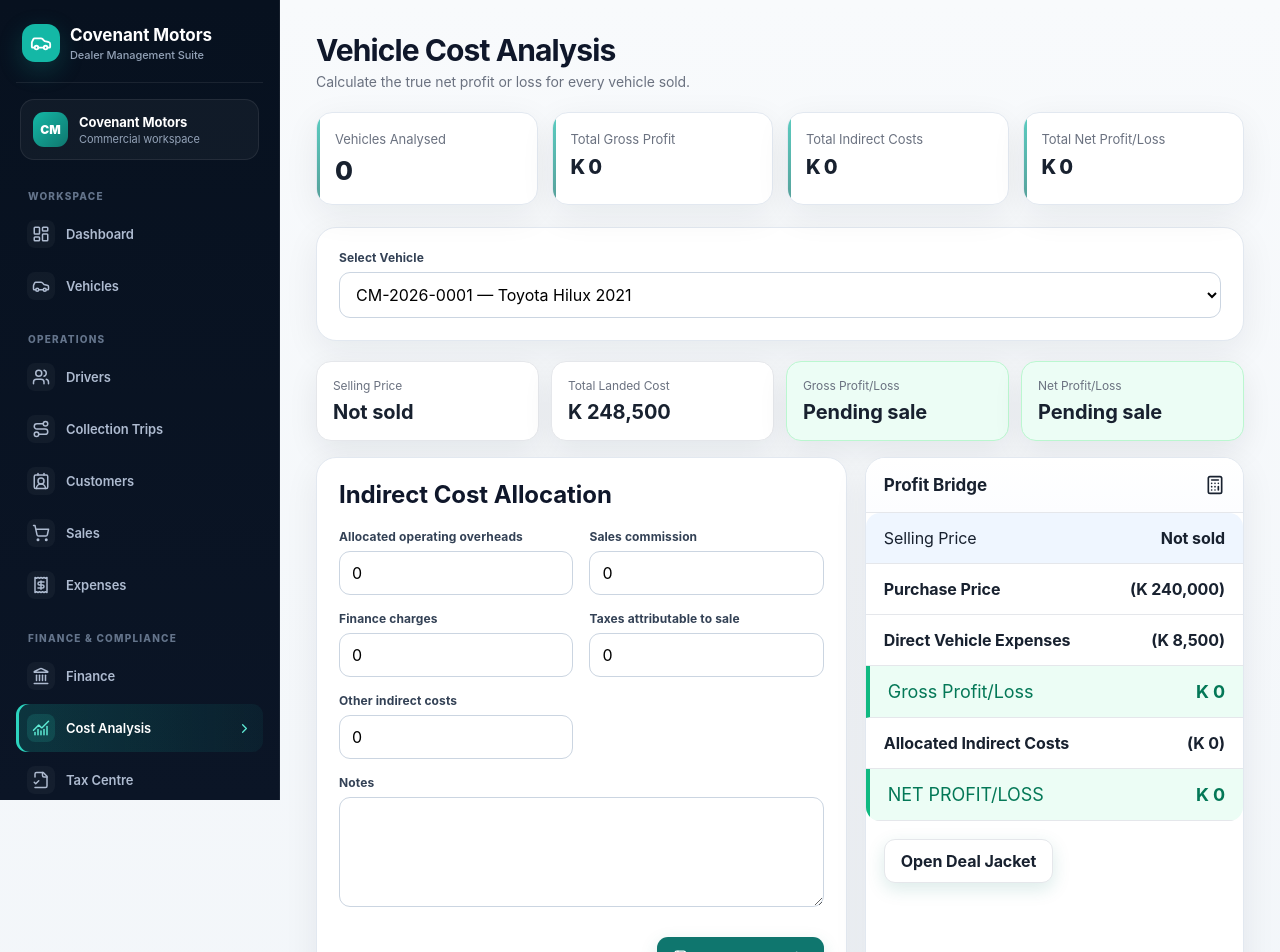
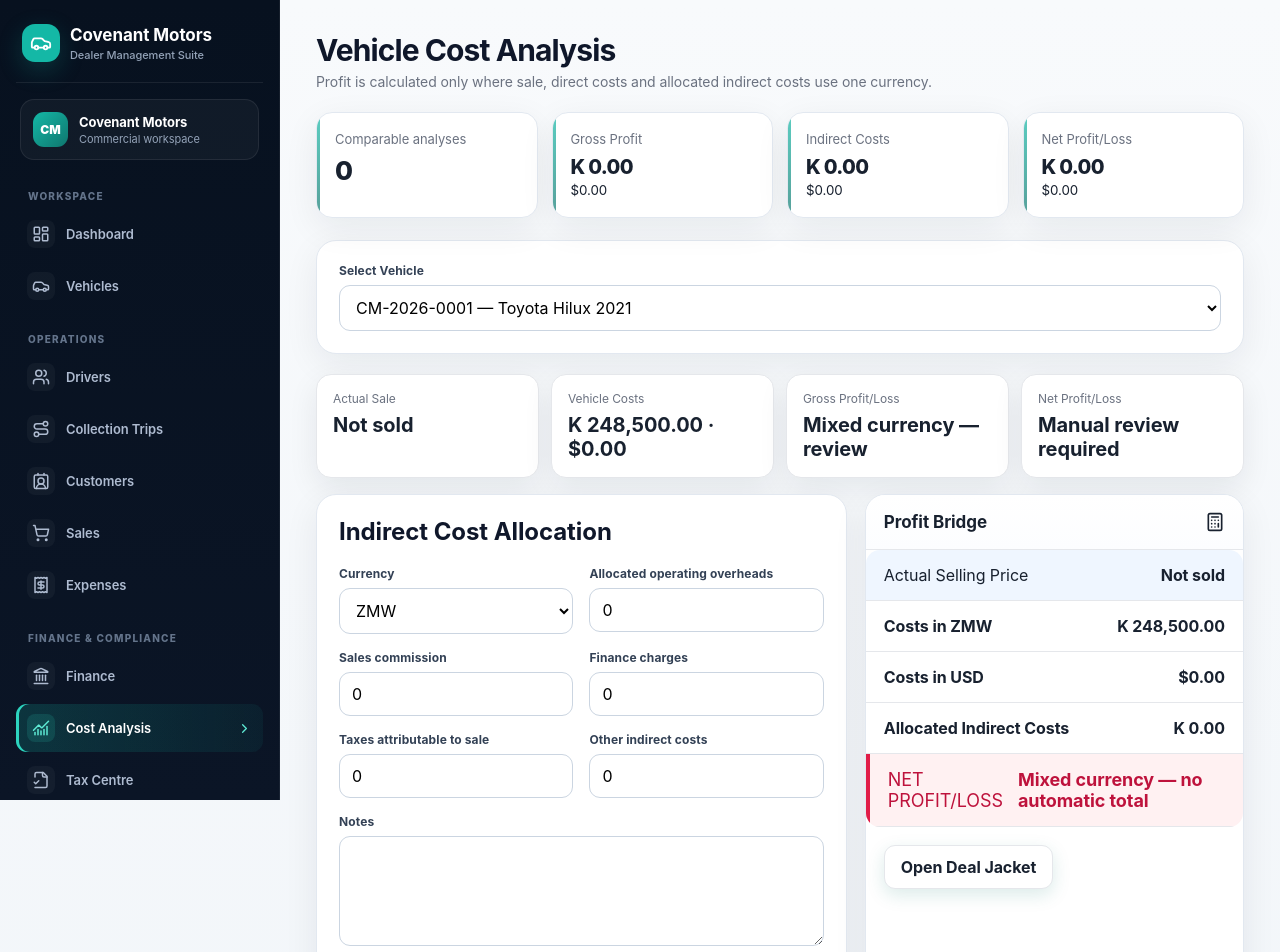
Before and after one commit to UpeLungu/covenant-motors, a Next.js app: page /cost-analysis in a window 1280 px wide. Shown: the top 952 px of the page. Built offline with nearby package versions, Linux system fonts and the light colour scheme.

Commit message:
Make cost analysis currency-safe

```diff
--- a/app/cost-analysis/page.tsx
+++ b/app/cost-analysis/page.tsx
@@ -6,18 +6,20 @@ import {loadVehicles} from "@/lib/vehicle-store";
 import {loadSales} from "@/lib/sales-store";
 import {loadVehicleExpenses} from "@/lib/ledger-store";
 import {loadCostAnalyses,saveCostAnalyses,totalIndirectCost,VehicleCostAnalysis} from "@/lib/cost-analysis-store";
-const money=(n:number)=>new Intl.NumberFormat("en-ZM",{style:"currency",currency:"ZMW",maximumFractionDigits:0}).format(n);
+import {Currency,formatCurrency,normalizeCurrency} from "@/lib/currency";
+import {saleProfitAnalysis,vehicleCostTotals} from "@/lib/financial-analysis";
 export default function CostAnalysisPage(){
  const [vehicles,setVehicles]=useState<any[]>([]),[sales,setSales]=useState<any[]>([]),[expenses,setExpenses]=useState<any[]>([]),[analyses,setAnalyses]=useState<VehicleCostAnalysis[]>([]),[selected,setSelected]=useState("");
  useEffect(()=>{const v=loadVehicles();setVehicles(v);setSales(loadSales());setExpenses(loadVehicleExpenses());setAnalyses(loadCostAnalyses());if(v.length)setSelected(v[0].id)},[]);
- const rows=useMemo(()=>vehicles.map(v=>{const sale=sales.find(s=>s.vehicleId===v.id);const direct=expenses.filter(e=>e.vehicleId===v.id).reduce((a,e)=>a+Number(e.amount||0),0);const landed=Number(v.purchasePrice||0)+direct;const gross=sale?Number(sale.sellingPrice||0)-landed:0;const analysis=analyses.find(a=>a.vehicleId===v.id);const indirect=totalIndirectCost(analysis);return{v,sale,direct,landed,gross,indirect,net:sale?gross-indirect:0,analysis}}),[vehicles,sales,expenses,analyses]);
+ const rows=useMemo(()=>vehicles.map(v=>{const sale=sales.find(s=>s.vehicleId===v.id);const costs=vehicleCostTotals(v,expenses);const analysis=analyses.find(a=>a.vehicleId===v.id);const indirect=totalIndirectCost(analysis);const indirectCurrency=(analysis as any)?.currency as Currency|undefined;const result=sale?saleProfitAnalysis(sale,v,expenses):null;const comparable=!!result&&!result.mixed&&(!indirect||normalizeCurrency(indirectCurrency)===result.currency);const gross=comparable&&result?result.profit:0;const net=comparable?gross-indirect:0;return{v,sale,costs,analysis,indirect,indirectCurrency:normalizeCurrency(indirectCurrency),result,comparable,gross,net}}),[vehicles,sales,expenses,analyses]);
  const current=rows.find(r=>r.v.id===selected);
- function save(e:FormEvent<HTMLFormElement>){e.preventDefault();if(!selected)return;const f=new FormData(e.currentTarget);const item:VehicleCostAnalysis={vehicleId:selected,allocatedOverheads:Number(f.get("allocatedOverheads")||0),salesCommission:Number(f.get("salesCommission")||0),financeCharges:Number(f.get("financeCharges")||0),taxCost:Number(f.get("taxCost")||0),otherIndirectCosts:Number(f.get("otherIndirectCosts")||0),notes:String(f.get("notes")||""),updatedAt:new Date().toISOString()};const next=[item,...analyses.filter(x=>x.vehicleId!==selected)];saveCostAnalyses(next);setAnalyses(next)}
- return <><div className="topbar"><div className="title"><h1>Vehicle Cost Analysis</h1><p>Calculate the true net profit or loss for every vehicle sold.</p></div></div>
- <div className="cards"><div className="card"><div className="metric-label">Vehicles Analysed</div><div className="metric-value">{rows.filter(r=>r.analysis).length}</div></div><div className="card"><div className="metric-label">Total Gross Profit</div><div className="metric-value small-money">{money(rows.reduce((a,r)=>a+r.gross,0))}</div></div><div className="card"><div className="metric-label">Total Indirect Costs</div><div className="metric-value small-money">{money(rows.reduce((a,r)=>a+r.indirect,0))}</div></div><div className="card"><div className="metric-label">Total Net Profit/Loss</div><div className="metric-value small-money">{money(rows.reduce((a,r)=>a+r.net,0))}</div></div></div>
+ function save(e:FormEvent<HTMLFormElement>){e.preventDefault();if(!selected)return;const f=new FormData(e.currentTarget);const item:any={vehicleId:selected,currency:String(f.get("currency")||"ZMW"),allocatedOverheads:Number(f.get("allocatedOverheads")||0),salesCommission:Number(f.get("salesCommission")||0),financeCharges:Number(f.get("financeCharges")||0),taxCost:Number(f.get("taxCost")||0),otherIndirectCosts:Number(f.get("otherIndirectCosts")||0),notes:String(f.get("notes")||""),updatedAt:new Date().toISOString()};const next=[item,...analyses.filter(x=>x.vehicleId!==selected)];saveCostAnalyses(next);setAnalyses(next)}
+ const totals=(currency:Currency)=>rows.filter(r=>r.comparable&&r.result?.currency===currency).reduce((a,r)=>({gross:a.gross+r.gross,indirect:a.indirect+r.indirect,net:a.net+r.net}),{gross:0,indirect:0,net:0});const z=totals("ZMW"),u=totals("USD");
+ return <><div className="topbar"><div className="title"><h1>Vehicle Cost Analysis</h1><p>Profit is calculated only where sale, direct costs and allocated indirect costs use one currency.</p></div></div>
+ <div className="cards"><div className="card"><div className="metric-label">Comparable analyses</div><div className="metric-value">{rows.filter(r=>r.comparable).length}</div></div><div className="card"><div className="metric-label">Gross Profit</div><div className="metric-value small-money">{formatCurrency(z.gross,"ZMW")}</div><small>{formatCurrency(u.gross,"USD")}</small></div><div className="card"><div className="metric-label">Indirect Costs</div><div className="metric-value small-money">{formatCurrency(z.indirect,"ZMW")}</div><small>{formatCurrency(u.indirect,"USD")}</small></div><div className="card"><div className="metric-label">Net Profit/Loss</div><div className="metric-value small-money">{formatCurrency(z.net,"ZMW")}</div><small>{formatCurrency(u.net,"USD")}</small></div></div>
  <section className="form-card section-gap"><div className="field"><label>Select Vehicle</label><select className="select" value={selected} onChange={e=>setSelected(e.target.value)}>{vehicles.map(v=><option key={v.id} value={v.id}>{v.stockId} — {v.make} {v.model} {v.year}</option>)}</select></div></section>
- {current&&<><div className="deal-kpis"><div><span>Selling Price</span><b>{current.sale?money(current.sale.sellingPrice):"Not sold"}</b></div><div><span>Total Landed Cost</span><b>{money(current.landed)}</b></div><div className={current.gross>=0?"positive-card":"negative-card"}><span>Gross Profit/Loss</span><b>{current.sale?money(current.gross):"Pending sale"}</b></div><div className={current.net>=0?"positive-card":"negative-card"}><span>Net Profit/Loss</span><b>{current.sale?money(current.net):"Pending sale"}</b></div></div>
- <div className="grid-2"><form className="form-card" onSubmit={save}><h2>Indirect Cost Allocation</h2><div className="form-grid"><div className="field"><label>Allocated operating overheads</label><input className="input" type="number" min="0" step="0.01" name="allocatedOverheads" defaultValue={current.analysis?.allocatedOverheads||0}/></div><div className="field"><label>Sales commission</label><input className="input" type="number" min="0" step="0.01" name="salesCommission" defaultValue={current.analysis?.salesCommission||0}/></div><div className="field"><label>Finance charges</label><input className="input" type="number" min="0" step="0.01" name="financeCharges" defaultValue={current.analysis?.financeCharges||0}/></div><div className="field"><label>Taxes attributable to sale</label><input className="input" type="number" min="0" step="0.01" name="taxCost" defaultValue={current.analysis?.taxCost||0}/></div><div className="field"><label>Other indirect costs</label><input className="input" type="number" min="0" step="0.01" name="otherIndirectCosts" defaultValue={current.analysis?.otherIndirectCosts||0}/></div><div className="field full"><label>Notes</label><textarea className="textarea" name="notes" defaultValue={current.analysis?.notes||""}/></div></div><div className="actions"><button className="button"><Save size={17}/>Save Analysis</button></div></form>
- <section className="panel"><div className="panel-head"><h2>Profit Bridge</h2><Calculator size={20}/></div><div className="ledger-list"><div className="ledger-sale"><span>Selling Price</span><b>{current.sale?money(current.sale.sellingPrice):"Not sold"}</b></div><div className="ledger-row"><span><b>Purchase Price</b></span><b>({money(current.v.purchasePrice)})</b></div><div className="ledger-row"><span><b>Direct Vehicle Expenses</b></span><b>({money(current.direct)})</b></div><div className={current.gross>=0?"ledger-profit":"ledger-loss"}><span>Gross Profit/Loss</span><b>{money(current.gross)}</b></div><div className="ledger-row"><span><b>Allocated Indirect Costs</b></span><b>({money(current.indirect)})</b></div><div className={current.net>=0?"ledger-profit":"ledger-loss"}><span>NET PROFIT/LOSS</span><b>{money(current.net)}</b></div></div><div className="panel-body"><Link className="button secondary" href={`/vehicles/${current.v.id}`}>Open Deal Jacket</Link></div></section></div></>}
- <section className="panel" style={{marginTop:18}}><div className="panel-head"><h2>Vehicle Profitability Register</h2></div><div className="table-wrap"><table><thead><tr><th>Stock ID</th><th>Vehicle</th><th>Selling Price</th><th>Landed Cost</th><th>Gross Profit/Loss</th><th>Indirect Costs</th><th>Net Profit/Loss</th></tr></thead><tbody>{rows.map(r=><tr key={r.v.id}><td><Link href={`/vehicles/${r.v.id}`}><b>{r.v.stockId}</b></Link></td><td>{r.v.make} {r.v.model} {r.v.year}</td><td>{r.sale?money(r.sale.sellingPrice):"Not sold"}</td><td>{money(r.landed)}</td><td className={r.gross>=0?"profit":"loss"}>{r.sale?money(r.gross):"—"}</td><td>{money(r.indirect)}</td><td className={r.net>=0?"profit":"loss"}><b>{r.sale?money(r.net):"—"}</b></td></tr>)}</tbody></table></div></section></>;
+ {current&&<><div className="deal-kpis"><div><span>Actual Sale</span><b>{current.sale?formatCurrency(current.sale.sellingPrice,normalizeCurrency(current.sale.currency)):"Not sold"}</b></div><div><span>Vehicle Costs</span><b>{formatCurrency(current.costs.ZMW,"ZMW")} · {formatCurrency(current.costs.USD,"USD")}</b></div><div><span>Gross Profit/Loss</span><b>{current.comparable&&current.result?formatCurrency(current.gross,current.result.currency):"Mixed currency — review"}</b></div><div><span>Net Profit/Loss</span><b>{current.comparable&&current.result?formatCurrency(current.net,current.result.currency):"Manual review required"}</b></div></div>
+ <div className="grid-2"><form className="form-card" onSubmit={save}><h2>Indirect Cost Allocation</h2><div className="form-grid"><div className="field"><label>Currency</label><select className="select" name="currency" defaultValue={(current.analysis as any)?.currency||current.sale?.currency||"ZMW"}><option value="ZMW">ZMW</option><option value="USD">USD</option></select></div>{[["allocatedOverheads","Allocated operating overheads"],["salesCommission","Sales commission"],["financeCharges","Finance charges"],["taxCost","Taxes attributable to sale"],["otherIndirectCosts","Other indirect costs"]].map(([name,label])=><div className="field" key={name}><label>{label}</label><input className="input" type="number" min="0" step="0.01" name={name} defaultValue={(current.analysis as any)?.[name]||0}/></div>)}<div className="field full"><label>Notes</label><textarea className="textarea" name="notes" defaultValue={current.analysis?.notes||""}/></div></div><div className="actions"><button className="button"><Save size={17}/>Save Analysis</button></div></form>
+ <section className="panel"><div className="panel-head"><h2>Profit Bridge</h2><Calculator size={20}/></div><div className="ledger-list"><div className="ledger-sale"><span>Actual Selling Price</span><b>{current.sale?formatCurrency(current.sale.sellingPrice,normalizeCurrency(current.sale.currency)):"Not sold"}</b></div><div className="ledger-row"><span><b>Costs in ZMW</b></span><b>{formatCurrency(current.costs.ZMW,"ZMW")}</b></div><div className="ledger-row"><span><b>Costs in USD</b></span><b>{formatCurrency(current.costs.USD,"USD")}</b></div><div className="ledger-row"><span><b>Allocated Indirect Costs</b></span><b>{formatCurrency(current.indirect,current.indirectCurrency)}</b></div><div className={current.comparable&&current.net>=0?"ledger-profit":"ledger-loss"}><span>NET PROFIT/LOSS</span><b>{current.comparable&&current.result?formatCurrency(current.net,current.result.currency):"Mixed currency — no automatic total"}</b></div></div><div className="panel-body"><Link className="button secondary" href={`/vehicles/${current.v.id}`}>Open Deal Jacket</Link></div></section></div></>}
+ <section className="panel" style={{marginTop:18}}><div className="panel-head"><h2>Vehicle Profitability Register</h2></div><div className="table-wrap"><table><thead><tr><th>Stock ID</th><th>Vehicle</th><th>Actual Sale</th><th>ZMW Costs</th><th>USD Costs</th><th>Profit Status</th><th>Net Profit/Loss</th></tr></thead><tbody>{rows.map(r=><tr key={r.v.id}><td><Link href={`/vehicles/${r.v.id}`}><b>{r.v.stockId}</b></Link></td><td>{r.v.make} {r.v.model} {r.v.year}</td><td>{r.sale?formatCurrency(r.sale.sellingPrice,normalizeCurrency(r.sale.currency)):"Not sold"}</td><td>{formatCurrency(r.costs.ZMW,"ZMW")}</td><td>{formatCurrency(r.costs.USD,"USD")}</td><td>{r.comparable?"Comparable":"Mixed currency — review"}</td><td className={r.comparable&&r.net<0?"loss":"profit"}><b>{r.comparable&&r.result?formatCurrency(r.net,r.result.currency):"—"}</b></td></tr>)}</tbody></table></div></section></>;
 }
```
